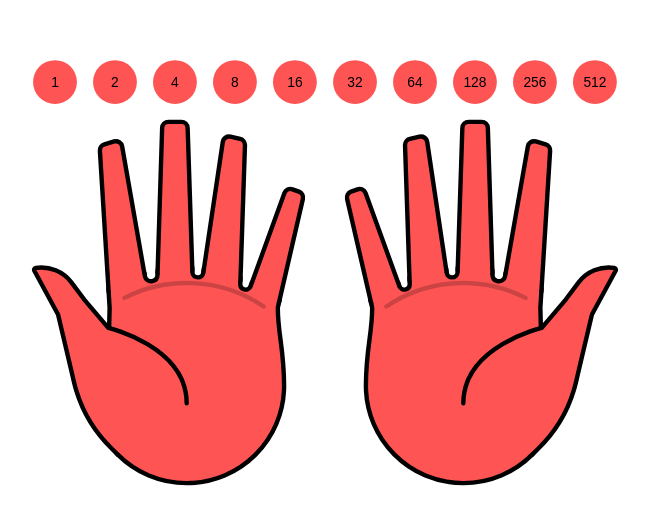
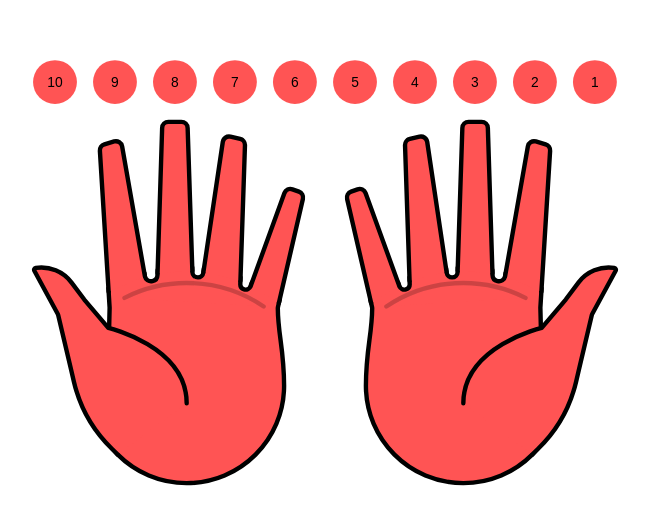
Before and after one commit to robstarbuck/finbin, a React (Create React App) app: page / in a window 1280 px wide. Shown: the part 117-642 px from the top of the page, without its empty margins (315-964 px from the left). Built offline with nearby package versions, Linux system fonts and the light colour scheme; a web font is replaced by a local one.

Commit message:
Decimals introduced

```diff
--- a/src/App.tsx
+++ b/src/App.tsx
@@ -1,13 +1,9 @@
-import React from "react";
+import React, { useState } from "react";
 import "./App.css";
-import { Hands } from "./components/hands";
+import { HandsFor } from "./components/hands-for";
 
-function App() {
+const App = () => {
   const params = new URLSearchParams(document.location.search);
-
-  const showInput = params.get("showInput") === "1";
-  const rightToLeft = params.get("rightToLeft") === "1";
-  const maxValue = Number(params.get("maxValue") ?? 1023);
 
   const fill = params.get("fill");
   if (fill) {
@@ -16,13 +12,9 @@ function App() {
 
   return (
     <div className="App">
-      <Hands
-        showInput={showInput}
-        maxValue={maxValue}
-        rightToLeft={rightToLeft}
-      />
+      <HandsFor type="binary" />
     </div>
   );
-}
+};
 
 export default App;
--- /dev/null
+++ b/src/components/hands-decimal.tsx
@@ -0,0 +1,64 @@
+import React, { FC, useState } from "react";
+import { Hands } from "./hands";
+import { decimalForHand } from "../lib/fingers";
+import { getParams } from "../lib/params";
+
+interface Props {
+  params: URLSearchParams;
+}
+
+const HandsDecimal: FC<Props> = (props) => {
+  const { params } = props;
+  const { showControls, ...passed } = getParams(params);
+  const maxValue = Number(params.get("maxValue") ?? 10);
+  const handCount = Math.ceil(maxValue / 5);
+
+  const [total, setTotal] = useState(maxValue);
+
+  const onClick = (value: number) => {
+    setTotal((total) => {
+      if (value > maxValue) {
+        return total;
+      }
+      if (total === value) {
+        return value - 1;
+      }
+      return value;
+    });
+  };
+
+  const fingerPointing = (value: number) => {
+    return value <= total;
+  };
+
+  const onChange = (e: React.ChangeEvent<HTMLInputElement>) => {
+    setTotal(Number(e.target.value));
+  };
+
+  return (
+    <>
+      <Hands
+        {...passed}
+        count={handCount}
+        onClick={onClick}
+        fingerPointing={fingerPointing}
+        fingerValues={decimalForHand}
+      />
+      {showControls && (
+        <footer>
+          <label>
+            <input
+              type="number"
+              value={total}
+              onChange={onChange}
+              min={0}
+              max={maxValue}
+            />
+          </label>
+        </footer>
+      )}
+    </>
+  );
+};
+
+export { HandsDecimal };
--- /dev/null
+++ b/src/components/hands-for.tsx
@@ -0,0 +1,38 @@
+import React, { FC } from "react";
+import { HandsDecimal } from "./hands-decimal";
+
+export interface Props {
+  params: URLSearchParams;
+}
+
+interface PropsPrivate {
+  type: "love-hate" | "binary" | "decimal";
+}
+
+const HandsFor: FC<PropsPrivate> = (props) => {
+  const { type } = props;
+  const params = new URLSearchParams(document.location.search);
+
+  const fill = params.get("fill");
+  if (fill) {
+    document.documentElement.style.setProperty("--fill", fill);
+  }
+
+  switch (type) {
+    case "binary":
+      return (
+        <div className="App">
+          <HandsDecimal params={params} />
+        </div>
+      );
+    case "decimal":
+      return (
+        <div className="App">
+          <HandsDecimal params={params} />
+        </div>
+      );
+  }
+  return null;
+};
+
+export { HandsFor };
--- a/src/components/hands.tsx
+++ b/src/components/hands.tsx
@@ -1,43 +1,31 @@
-import React, { FC, Fragment, useState } from "react";
+import React, { ReactElement } from "react";
 import { Hand } from "./hand";
 import "./hands.css";
-import { valuesForHand, valueToHandCount } from "../lib/fingers";
 
-interface Props {
+interface Props<V> {
+  count: number;
   yours?: boolean;
-  maxValue?: number;
-  showInput?: boolean;
   rightToLeft?: boolean;
+  fingerValues: (hand: number) => ReadonlyArray<V>;
+  fingerPointing: (finger: V) => boolean;
+  onClick: (finger: V) => void;
 }
 
-const Hands: FC<Props> = (props) => {
-  const { showInput, rightToLeft, yours, maxValue = 1023 } = props;
+const Hands = <V extends unknown>(props: Props<V>): ReactElement => {
+  const {
+    yours,
+    count,
+    rightToLeft,
+    fingerValues,
+    fingerPointing,
+    onClick,
+  } = props;
 
-  const [total, setTotal] = useState(maxValue);
-  const handCount = valueToHandCount(maxValue);
-
-  const onClick = (value: number) => {
-    const addValue = (total ^ value) > total;
-
-    setTotal((t) => {
-      const newValue = addValue ? t + value : t - value;
-      return newValue > maxValue ? t : newValue;
-    });
-  };
-
-  const fingerPointing = (value: number) => {
-    return (total & value) > 0;
-  };
-
-  const onChange = (e: React.ChangeEvent<HTMLInputElement>) => {
-    setTotal(Number(e.target.value));
-  };
-
-  const hands = Array(handCount)
+  const hands = Array(count)
     .fill(null)
     .map((_, i) => i);
 
-  const setDirection = <V extends unknown>(array: Array<V>) => {
+  const setDirection = <V extends unknown>(array: ReadonlyArray<V>) => {
     return rightToLeft ? [...array].reverse() : array;
   };
 
@@ -45,11 +33,10 @@ const Hands: FC<Props> = (props) => {
     <section>
       <article>
         {setDirection(hands).map((handIndex, i) => {
-          const values = valuesForHand(handIndex);
+          const values = fingerValues(handIndex);
           const isRight = yours ? !(i % 2) : !!(i % 2);
 
           return (
-            <Fragment key={handIndex}>
             <Hand
               key={handIndex}
               isRight={isRight}
@@ -57,23 +44,9 @@ const Hands: FC<Props> = (props) => {
               fingerPointing={fingerPointing}
               onClick={onClick}
             />
-            </Fragment>
           );
         })}
       </article>
-      {showInput && (
-        <footer>
-          <label>
-            <input
-              type="number"
-              value={total}
-              onChange={onChange}
-              min={0}
-              max={maxValue}
-            />
-          </label>
-        </footer>
-      )}
     </section>
   );
 };
--- a/src/lib/fingers.ts
+++ b/src/lib/fingers.ts
@@ -37,11 +37,15 @@ export const valueToFingerCount = (value: number) => {
   return value.toString(2).length;
 };
 
-export const valueToHandCount = (value: number) => {
+export const binaryHandCount = (value: number) => {
   const fingerCount = valueToFingerCount(value);
   return Math.ceil(fingerCount / 5);
 };
 
-export const valuesForHand = (index: number) => {
+export const binaryForHand = (index: number) => {
   return [0, 1, 2, 3, 4].map((v) => 2 ** (v + index * 5));
 };
+
+export const decimalForHand = (index: number) => {
+  return [1, 2, 3, 4, 5].map((v) => v + index * 5);
+};
--- /dev/null
+++ b/src/lib/params.ts
@@ -0,0 +1,12 @@
+export interface Params {
+  yours: boolean;
+  showControls: boolean;
+  rightToLeft: boolean;
+}
+
+export const getParams = (params: URLSearchParams): Params => {
+  const yours = params.get("yours") === "1";
+  const showControls = params.get("showControls") === "1";
+  const rightToLeft = params.get("rightToLeft") !== "false";
+  return { yours, showControls, rightToLeft };
+};
```
Also changed, not shown: src/components/hands-binary.tsx (added, +61 -0 lines). Lines whose indentation alone changed are shown as unchanged.
